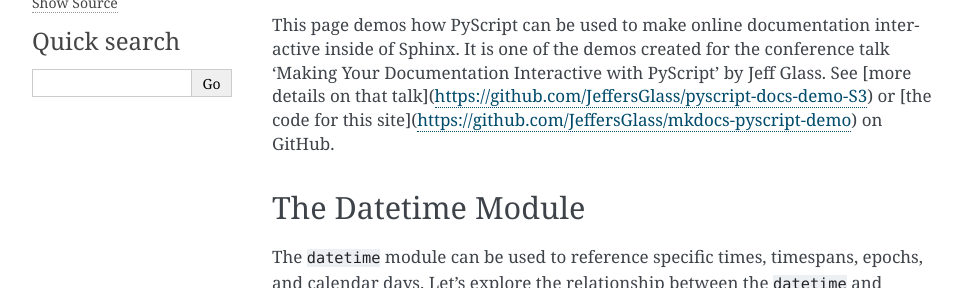
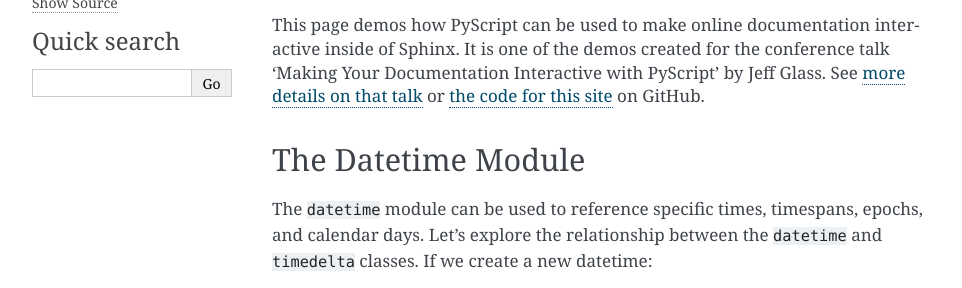
Before and after one commit to JeffersGlass/sphinx-pyscript-demo, a Sphinx documentation site: the page built from docs/source/index.rst, in a window 1280 px wide, cut to the strip 200-488 px from the top of the page. Shown: the whole strip, without its empty margins (148-1110 px from the left). Built offline with Sphinx 7.4.7, drawn with Linux system fonts in a browser that asks for light colours.

Commit message:
Fix links

```diff
--- a/docs/source/index.rst
+++ b/docs/source/index.rst
@@ -15,7 +15,7 @@
     splashscreen:
         autoclose: true
 
-This page demos how PyScript can be used to make online documentation interactive inside of Sphinx. It is one of the demos created for the conference talk 'Making Your Documentation Interactive with PyScript' by Jeff Glass. See [more details on that talk](https://github.com/JeffersGlass/pyscript-docs-demo-S3) or [the code for this site](https://github.com/JeffersGlass/mkdocs-pyscript-demo) on GitHub.
+This page demos how PyScript can be used to make online documentation interactive inside of Sphinx. It is one of the demos created for the conference talk 'Making Your Documentation Interactive with PyScript' by Jeff Glass. See `more details on that talk <https://github.com/JeffersGlass/pyscript-docs-demo-S3>`_ or `the code for this site <https://github.com/JeffersGlass/mkdocs-pyscript-demo>`_ on GitHub.
 
 The Datetime Module
 ###################
```
